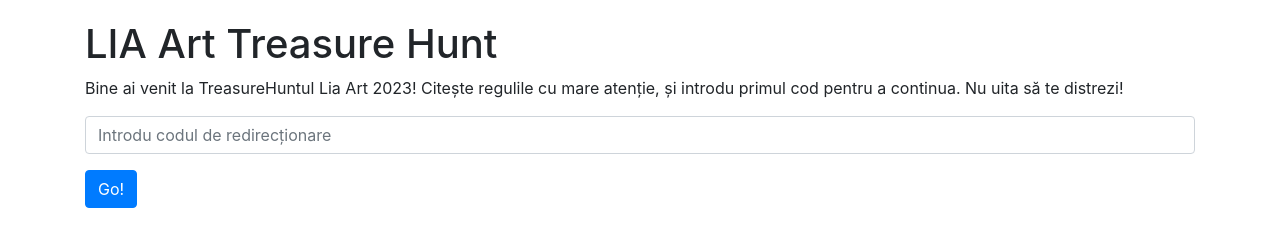
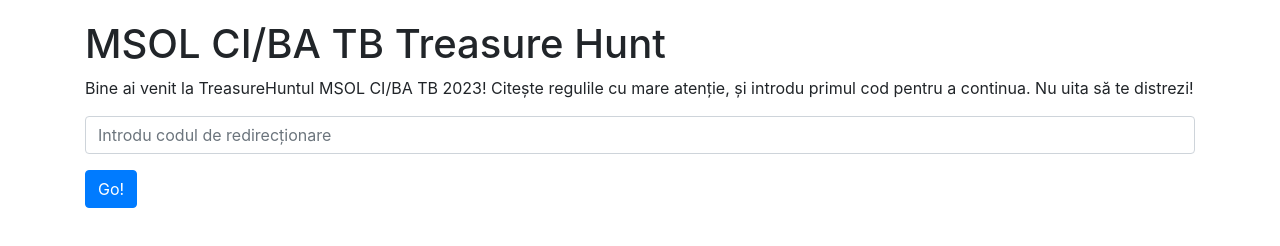
Before and after one commit to CristianMazilu/Liaart-TH-2023, a website: page public/index.html in a window 1280 px wide. Drawn offline with nearby package versions, Linux system fonts and the light colour scheme; some packages are replaced by stand-ins of ours.

Commit message:
Changed LiaArt to MSOL EU CI/BA

```diff
--- a/public/index.html
+++ b/public/index.html
@@ -4,7 +4,7 @@
     <meta charset="utf-8">
     <meta name="viewport" content="width=device-width, initial-scale=1">
     <meta name="checkpoint" content="none">
-    <title>LIA Art Treasure Hunt</title>
+    <title>MSOL CI/BA TB Treasure Hunt</title>
 
     <!-- Bootstrap CSS -->
     <link rel="stylesheet" href="https://stackpath.bootstrapcdn.com/bootstrap/4.5.0/css/bootstrap.min.css">
@@ -22,8 +22,8 @@
     <div class="container">
       <div class="row">
         <div class="col">
-          <h1>LIA Art Treasure Hunt</h1>
-          <p>Bine ai venit la TreasureHuntul Lia Art 2023! Citește regulile cu mare atenție, și introdu primul cod pentru a continua. Nu uita să te distrezi!</p>
+          <h1>MSOL CI/BA TB Treasure Hunt</h1>
+          <p>Bine ai venit la TreasureHuntul MSOL CI/BA TB 2023! Citește regulile cu mare atenție, și introdu primul cod pentru a continua. Nu uita să te distrezi!</p>
 
           <form id="passcodeForm">
             <div class="form-group">
```
Also changed, not shown: public/braille.html (+2 -2 lines), public/celestial.html (+2 -2 lines), public/documents.html (+2 -2 lines), public/language.html (+2 -2 lines), public/laws.html (+2 -2 lines), public/locations.html (+2 -2 lines), public/musicality.html (+2 -2 lines), public/navigation.html (+2 -2 lines), public/sudoku.html (+2 -2 lines).
